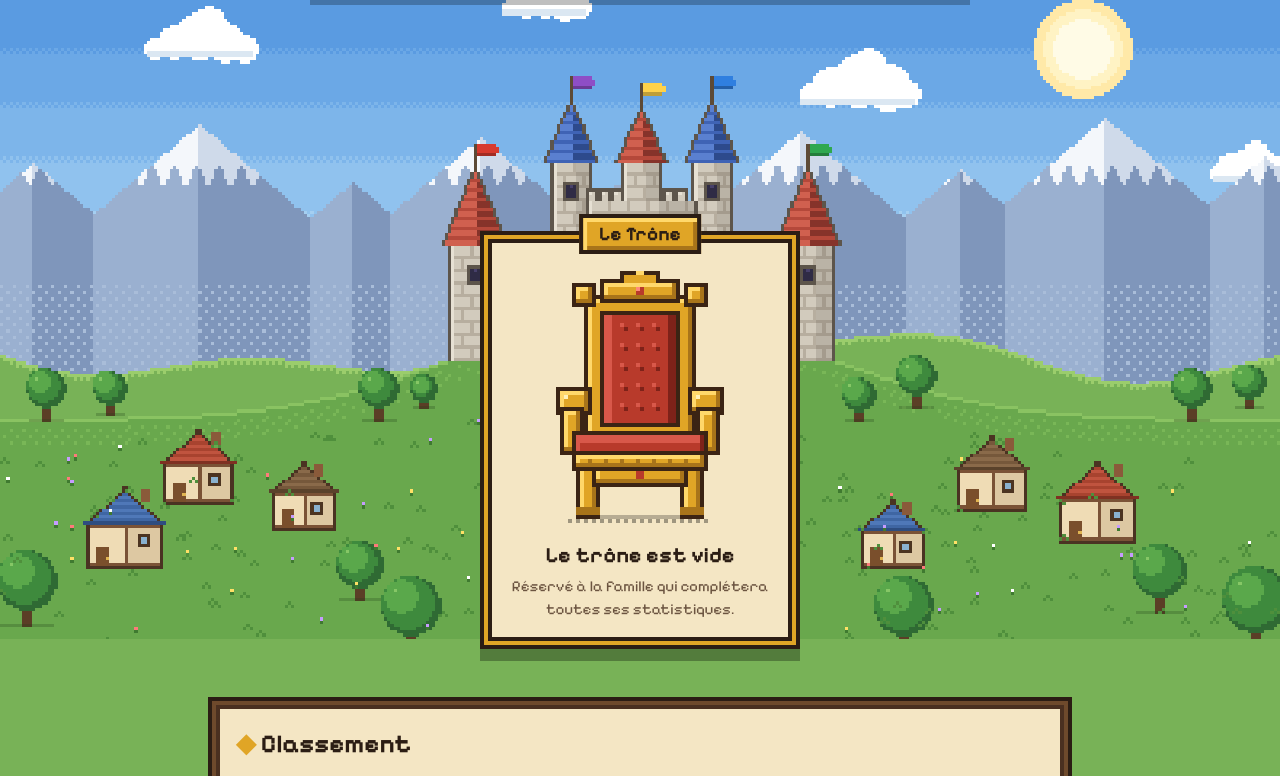
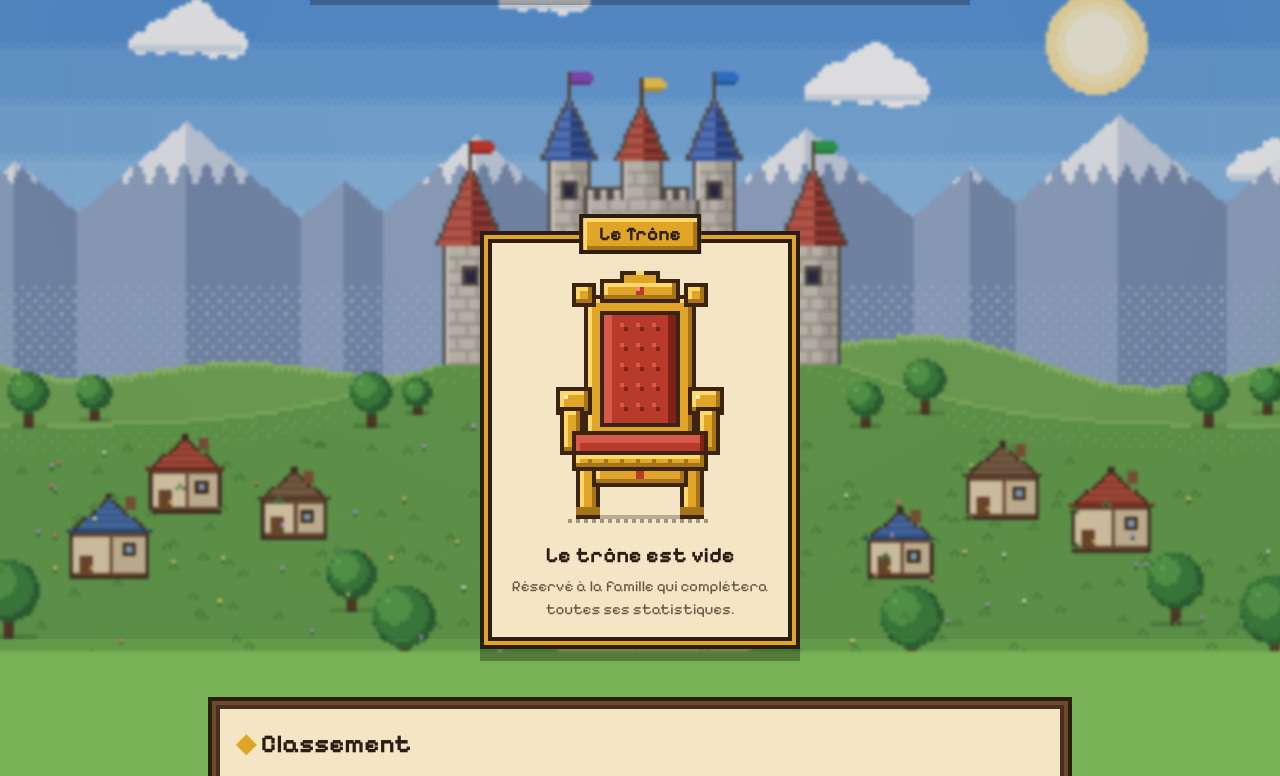
Before and after one commit to UnnamedH/phenix-site, a plain HTML site: page index.html in a window 1280 px wide. Shown: the part 161-937 px from the top of the page. Drawn offline with Linux system fonts and the light colour scheme; no server answers.

Commit message:
Soften the kingdom background to keep focus on the content
Light blur and dim on the landscape, plus a dark veil whose opacity
rises as the page scrolls (opacity-only, so it stays cheap).

Co-Authored-By: Claude Sonnet 5.5 <noreply@anthropic.com>
Claude-Session: https://claude.ai/code/session_01Y1VuTkD7pGwDjFYRg91kra

```diff
--- a/app.js
+++ b/app.js
@@ -274,6 +274,20 @@
       "Impossible de charger le classement. Vérifiez votre connexion puis rechargez la page."));
   }
 
+  // Fade the background a little more as the page scrolls.
+  (function () {
+    var root = document.documentElement, ticking = false;
+    function update() {
+      ticking = false;
+      var f = Math.min(1, Math.max(0, window.scrollY / 500));
+      root.style.setProperty("--fade", f.toFixed(3));
+    }
+    window.addEventListener("scroll", function () {
+      if (!ticking) { ticking = true; requestAnimationFrame(update); }
+    }, { passive: true });
+    update();
+  })();
+
   paintKingdom();
   if (Art) Art.paintThrone(document.getElementById("throne-art"), null);
 
--- a/index.html
+++ b/index.html
@@ -18,6 +18,7 @@
 <body>
   <a class="skip" href="#main">Aller au classement</a>
   <canvas id="kingdom" class="kingdom" aria-hidden="true"></canvas>
+  <div id="veil" class="veil" aria-hidden="true"></div>
 
   <header class="hero">
     <div class="sign">
--- a/styles.css
+++ b/styles.css
@@ -39,6 +39,21 @@ body {
   object-fit: cover;
   object-position: 50% 30%;
   image-rendering: pixelated;
+  /* soft focus so the content stays the star; slight scale hides blurred edges */
+  filter: blur(1.5px) brightness(0.92) saturate(0.95);
+  transform: scale(1.03);
+}
+
+/* Dark veil that fades in as you scroll (opacity only, so it stays cheap) */
+.veil {
+  position: fixed;
+  inset: 0;
+  z-index: -1;
+  pointer-events: none;
+  background:
+    radial-gradient(ellipse at 50% 35%, transparent 30%, rgba(15, 20, 40, 0.5) 100%),
+    rgba(18, 26, 48, 0.55);
+  opacity: calc(0.12 + var(--fade, 0) * 0.88);
 }
 
 .wrap {
```
